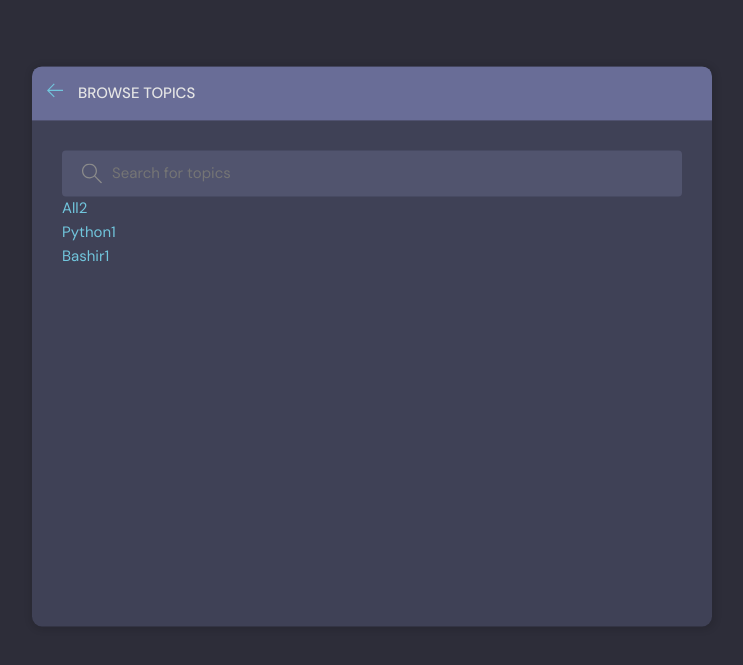
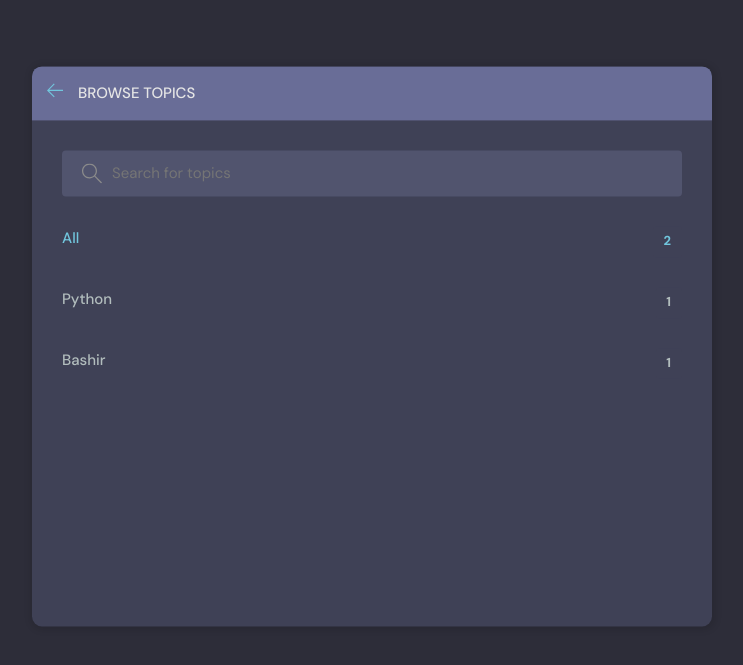
Before and after one commit to bashirusmans/ChatRooms, a Django app: page /topics/ in a window 1280 px wide. Shown: the part 76-741 px from the top of the page, without its empty margins (268-1011 px from the left). Run offline with Django 4.2, Linux system fonts and the light colour scheme; data comes from the database, SQL or seed files in the repository; both versions use the stored data as it was after the commit.

Commit message:
Fixed Topics bug

```diff
--- a/darwaazay/static/styles/style.css
+++ b/darwaazay/static/styles/style.css
@@ -574,6 +574,30 @@ a {
   height: 50vh;
   list-style: none;
   overflow-y: scroll;
+}
+
+.topics__list__mobile li a {
+  display: flex;
+  justify-content: space-between;
+  margin-bottom: 3rem;
+  margin-top: 3rem;
+  font-weight: 500;
+  color: var(--color-light-gray);
+  transition: all 0.3s ease-in-out;
+}
+
+.topics__list__mobile li a.active,
+.topics__list li a:hover {
+  color: var(--color-main);
+}
+
+.topics__list__mobile li a span {
+  padding: 0.5rem 1rem;
+  background-color: var(--color-dark);
+  border-radius: 3px;
+  font-size: 1.3rem;
+  font-weight: 700;
+  letter-spacing: 1px;
 }
 
 .topics__list li a {
```
Also changed, not shown: darwaazay/db.sqlite3.
